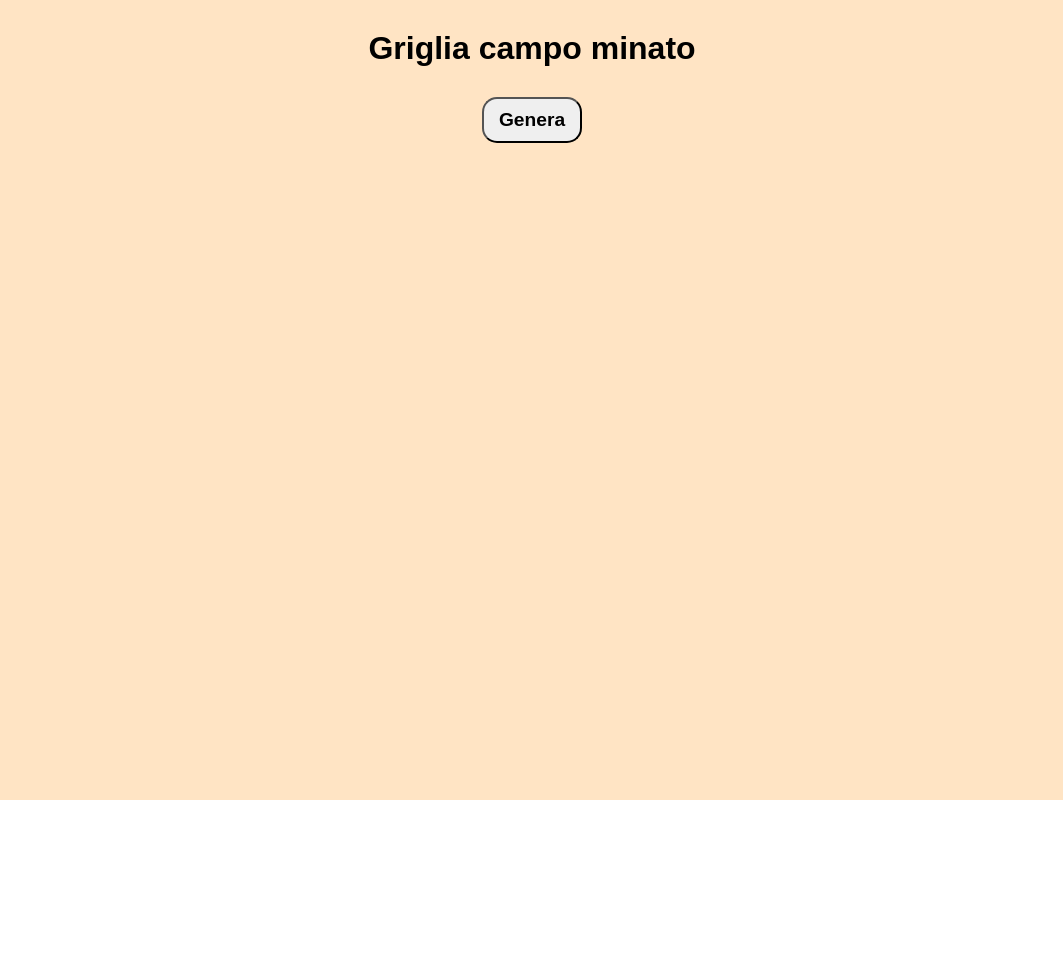
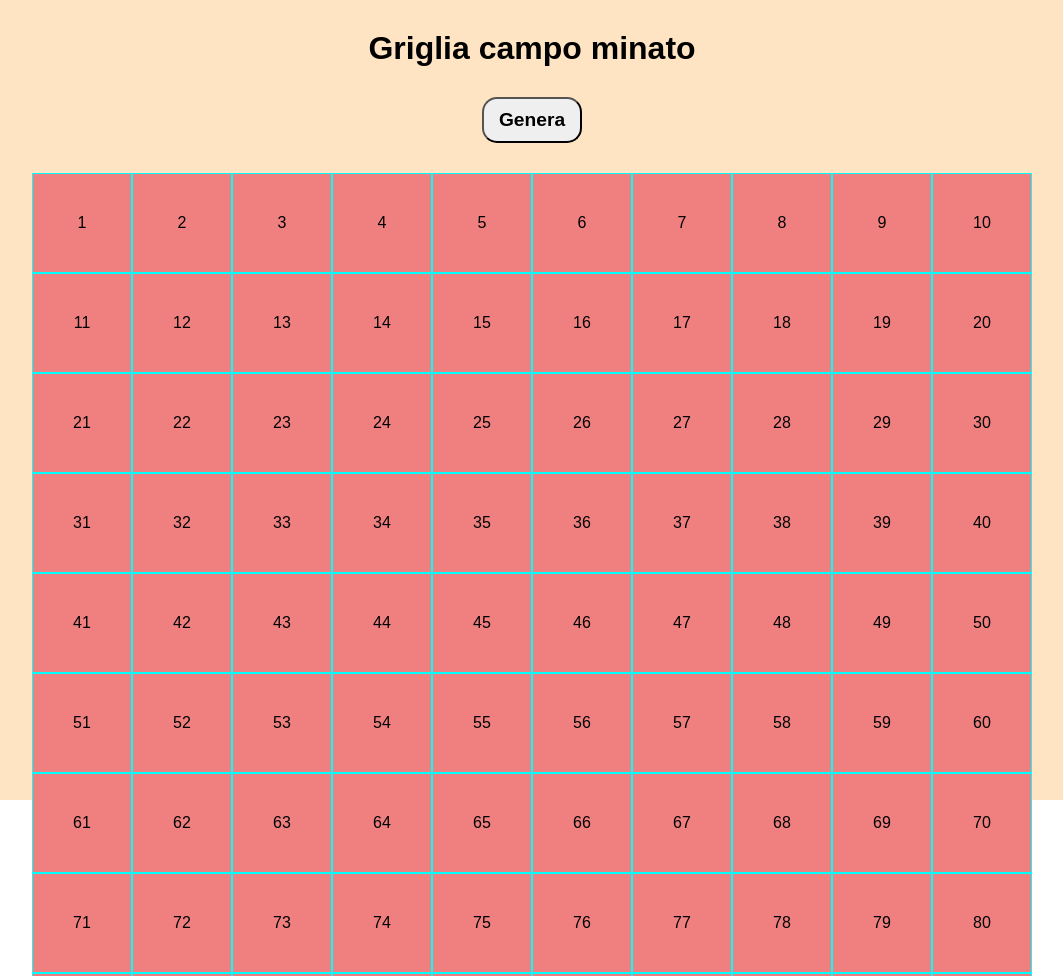
Before and after one commit to Claudio-Pri/js-campominato-grid, a plain HTML site: page index.html in a window 1280 px wide. Shown: the top 976 px of the page, without its empty margins (108-1171 px from the left). Before the commit the page ends 800 px from the top, so only its background shows below. Drawn offline with Linux system fonts and the light colour scheme.

Commit message:
creati elementi in js con ciclo for

```diff
--- a/index.html
+++ b/index.html
@@ -24,19 +24,7 @@
         <div class="container">
             <h1>Griglia campo minato</h1>
             <button id="generate-button">Genera</button>
-            <div id="grid-container">
-                <!-- <div>1</div>
-                <div>1</div>
-                <div>1</div>
-                <div>1</div>
-                <div>1</div>
-                <div>1</div>
-                <div>1</div>
-                <div>1</div>
-                <div>1</div>
-                <div>1</div> -->
-
-            </div>
+            <div id="grid-container"></div>
         </div>
     </main>
     <!-- /main -->
--- a/js/scripts.js
+++ b/js/scripts.js
@@ -1,9 +1,15 @@
 console.log('js collegato');
-
 //===== Appunti ======
 // ` backtick
 
 //===== Code ======
-
-
+//prendo il mio container dall'html
+const gridContainer = document.getElementById('grid-container');
+// console.log(gridContainer, typeof gridContainer);
+// genero l'elemento
+for (let i = 0; i < 100; i++) {
+    let newCell = document.createElement('div');
+    newCell.innerHTML = (i + 1);
+    gridContainer.append(newCell);
+}
 //===== Functions =====
```
